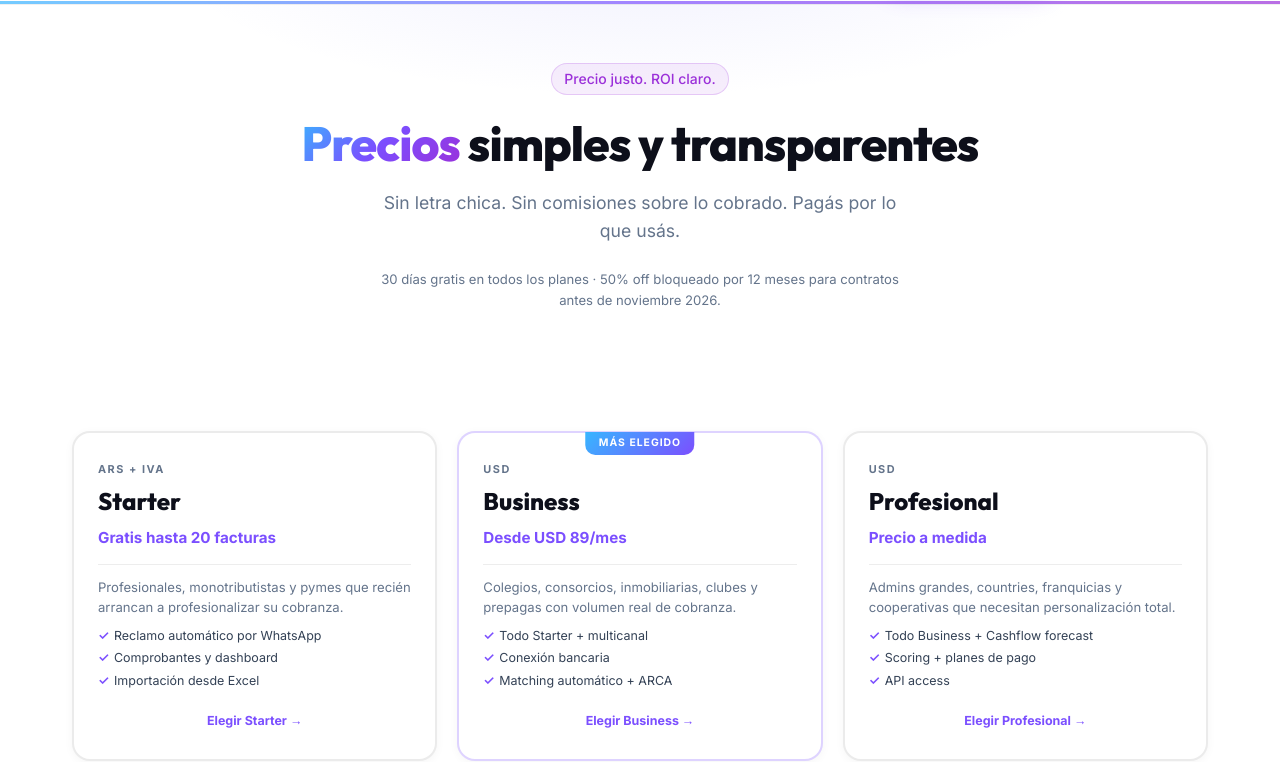
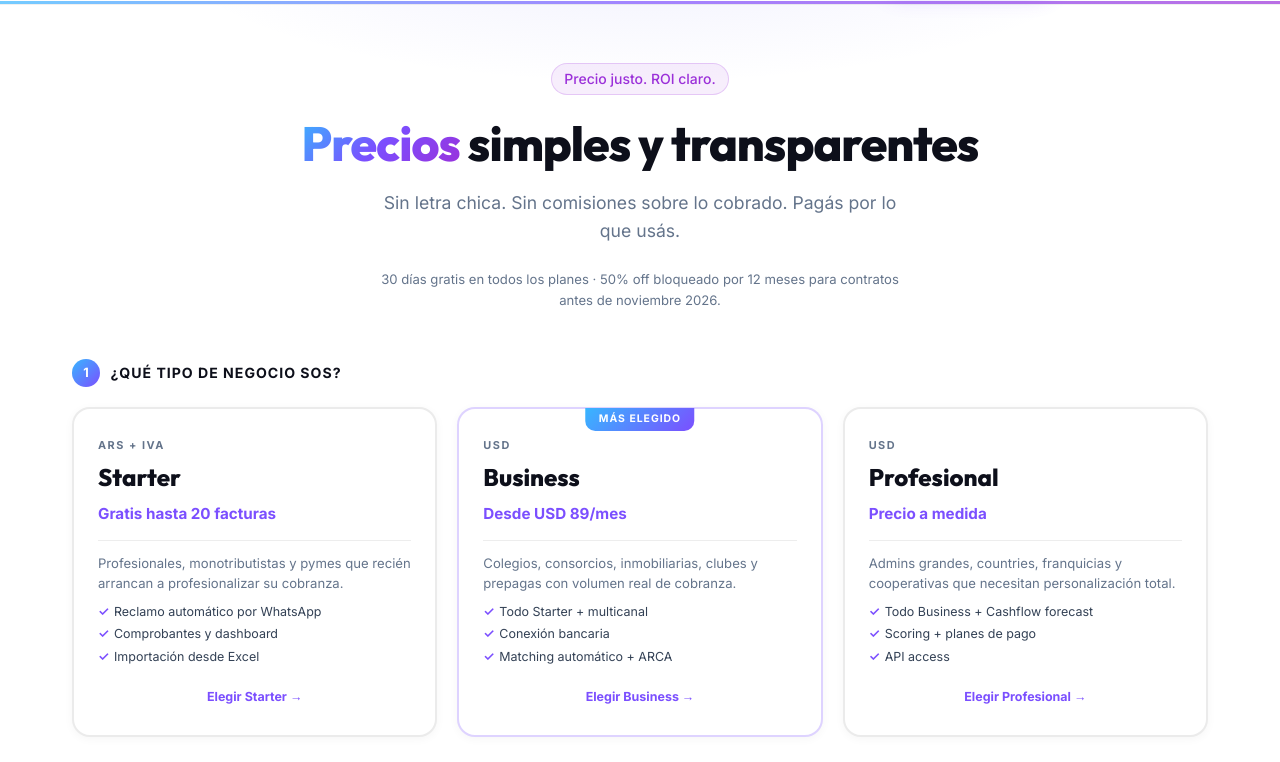
Before and after one commit to mhernayes-ateam/ateam_web, a plain HTML site: page pricing/index.html in a window 1280 px wide. Shown: the part 65-827 px from the top of the page. Drawn offline with nearby package versions, Linux system fonts and the light colour scheme.

```diff
--- a/pricing/index.html
+++ b/pricing/index.html
@@ -24,11 +24,15 @@
     <style>
         /* ── Pricing shell (from Axel) ── */
         .pricing-shell {
-            margin-top: 2rem;
+            margin-top: 0;
             --surface: #fff; --bg: #F8FAFC; --bd: rgba(0,0,0,0.08);
             --tx: #0D0F1A; --muted: #64748B; --violet: #7B4FFF;
             --font-u: var(--font-heading); --radius: 14px;
         }
+        /* Step labels */
+        .pricing-step { display: flex; align-items: center; gap: 0.65rem; margin-bottom: 1.25rem; }
+        .pricing-step-num { display: inline-flex; align-items: center; justify-content: center; width: 28px; height: 28px; border-radius: 50%; background: linear-gradient(135deg,#38B6FF,#7B4FFF); color: #fff; font-size: 0.8rem; font-weight: 800; flex-shrink: 0; }
+        .pricing-step-title { font-size: 0.88rem; font-weight: 700; color: #0D0F1A; text-transform: uppercase; letter-spacing: 1px; }
         /* ── Plan picker cards ── */
         .plan-picker-grid { display: grid; grid-template-columns: repeat(3,1fr); gap: 1.25rem; margin-bottom: 3rem; }
         .plan-picker-card { background: #fff; border: 2px solid rgba(0,0,0,0.08); border-radius: 18px; padding: 1.75rem 1.5rem; cursor: pointer; transition: all 0.22s; position: relative; display: flex; flex-direction: column; gap: 0.6rem; box-shadow: 0 2px 10px rgba(0,0,0,0.04); }
@@ -149,7 +153,7 @@
         .pricing-note { font-size: 0.82rem; color: #64748B; margin-top: 1.5rem; line-height: 1.6; max-width: 760px; }
         /* ── Pricing hero ── */
         .pricing-hero {
-            padding: 8rem 0 4rem; text-align: center; position: relative; overflow: hidden;
+            padding: 8rem 0 1.5rem; text-align: center; position: relative; overflow: hidden;
         }
         .pricing-hero-bg {
             position: absolute; inset: 0; z-index: 0; pointer-events: none;
@@ -373,6 +377,11 @@
     <section class="section" style="padding-top:0;">
         <div class="container">
             <div class="pricing-shell fade-in-up">
+                <!-- Step 1 -->
+                <div class="pricing-step">
+                    <span class="pricing-step-num">1</span>
+                    <span class="pricing-step-title"><span data-lang="es">¿Qué tipo de negocio sos?</span><span data-lang="en">What type of business are you?</span></span>
+                </div>
                 <!-- Plan picker cards -->
                 <div class="plan-picker-grid" id="plan-picker">
 
@@ -426,6 +435,11 @@
 
                 <!-- Plan detail (hidden until a plan is picked) -->
                 <div class="plan-detail-wrap" id="plan-detail-wrap">
+                    <!-- Step 2 -->
+                    <div class="pricing-step" style="margin-top:0.5rem;">
+                        <span class="pricing-step-num">2</span>
+                        <span class="pricing-step-title"><span data-lang="es">¿Cuál es tu facturación mensual?</span><span data-lang="en">What is your monthly invoice volume?</span></span>
+                    </div>
                     <div id="pricing-content"><!-- populated by JS --></div>
                     <p class="pricing-note" id="pricing-note"></p>
                 </div>
```
